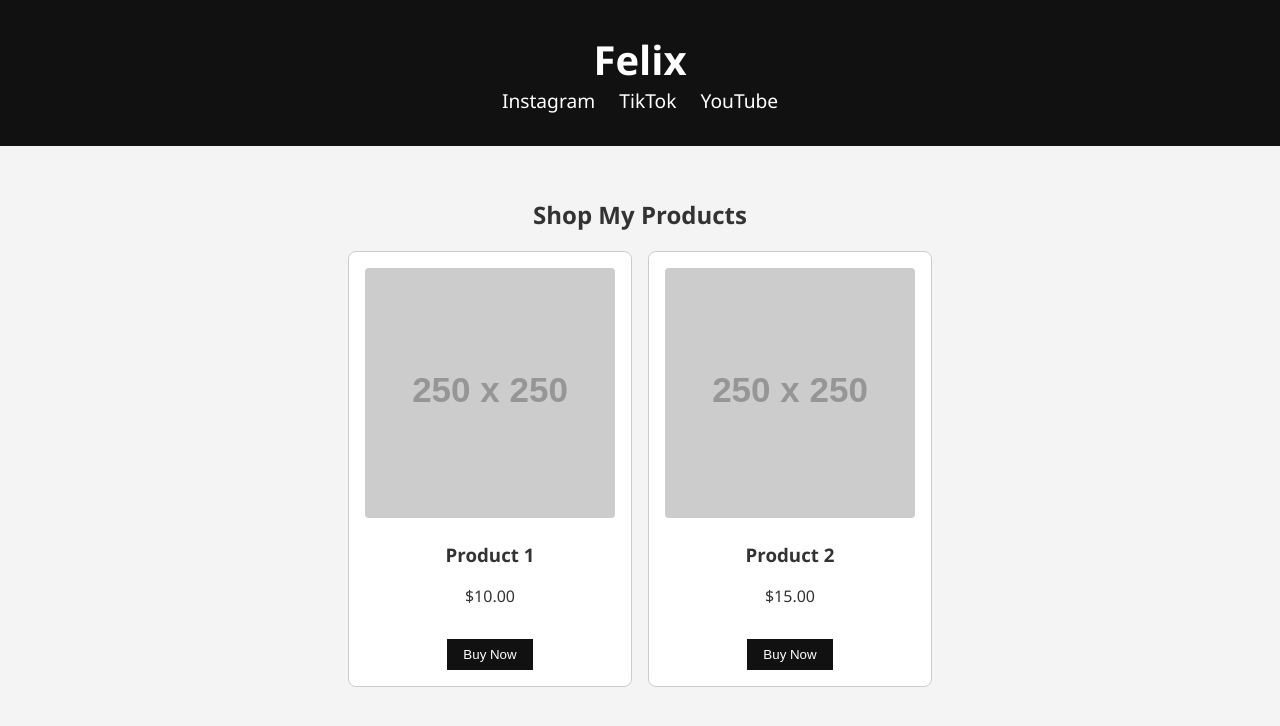
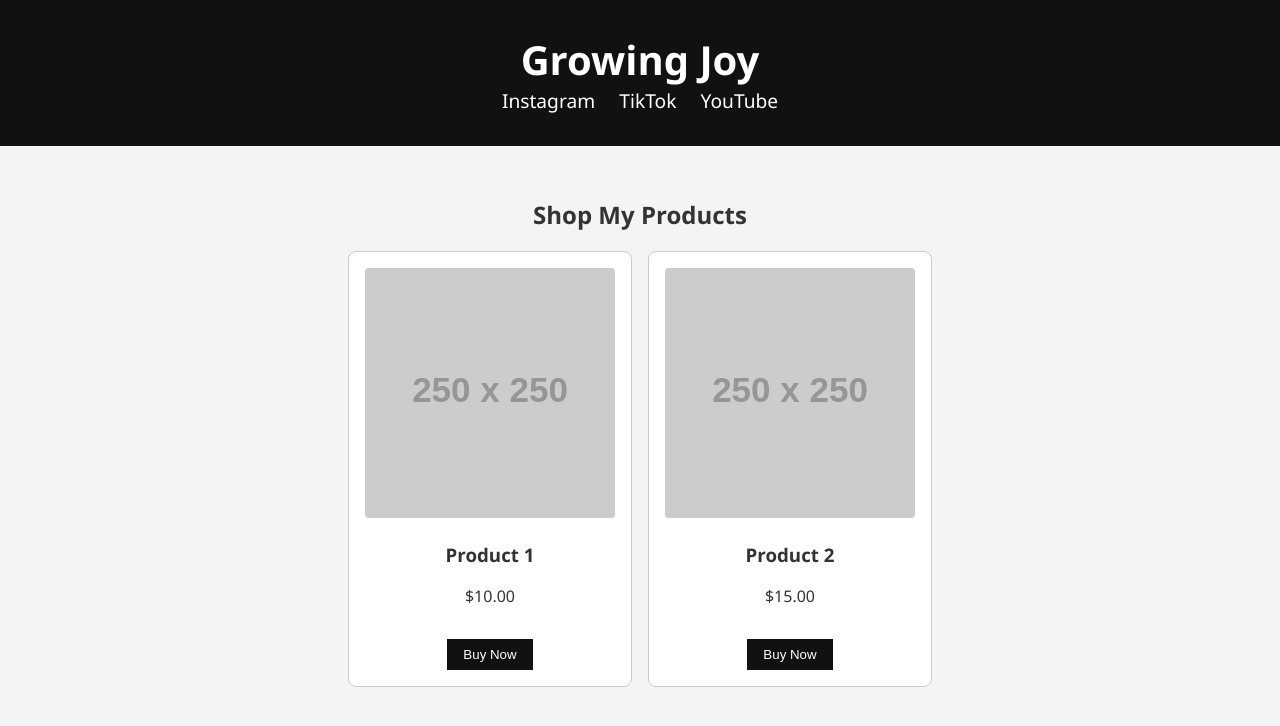
Before and after one commit to Felix-trek/Felix-Website, a plain HTML site: page index.html in a window 1280 px wide. Drawn offline with Linux system fonts and the light colour scheme; placeholder pictures from the web are drawn by us.

Commit message:
index.html

```diff
--- a/index.html
+++ b/index.html
@@ -3,7 +3,7 @@
 <head>
   <meta charset="UTF-8" />
   <meta name="viewport" content="width=device-width, initial-scale=1.0" />
-  <title>Felix | Official Site</title>
+  <title>Growing Joy | Official Site</title>
   <style>
     body {
       margin: 0;
@@ -60,7 +60,7 @@
 </head>
 <body>
   <header>
-    <h1>Felix</h1>
+    <h1>Growing Joy</h1>
     <div class="social-links">
       <a href="#">Instagram</a>
       <a href="#">TikTok</a>
```
